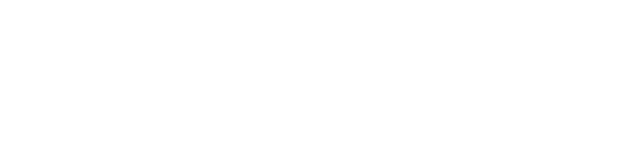
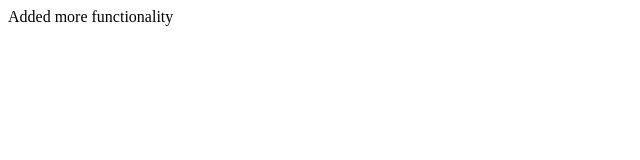
Before and after one commit to Chris-ORiordan/Testing, a plain HTML site: page index.html in a window 1280 px wide. Shown: the whole page, without its empty margins (0-640 px from the left). Drawn offline with Linux system fonts and the light colour scheme.

Commit message:
added functionality to updated build

```diff
--- a/index.html
+++ b/index.html
@@ -1 +1,2 @@
 <HTML>
+<span>Added more functionality</span>
```
